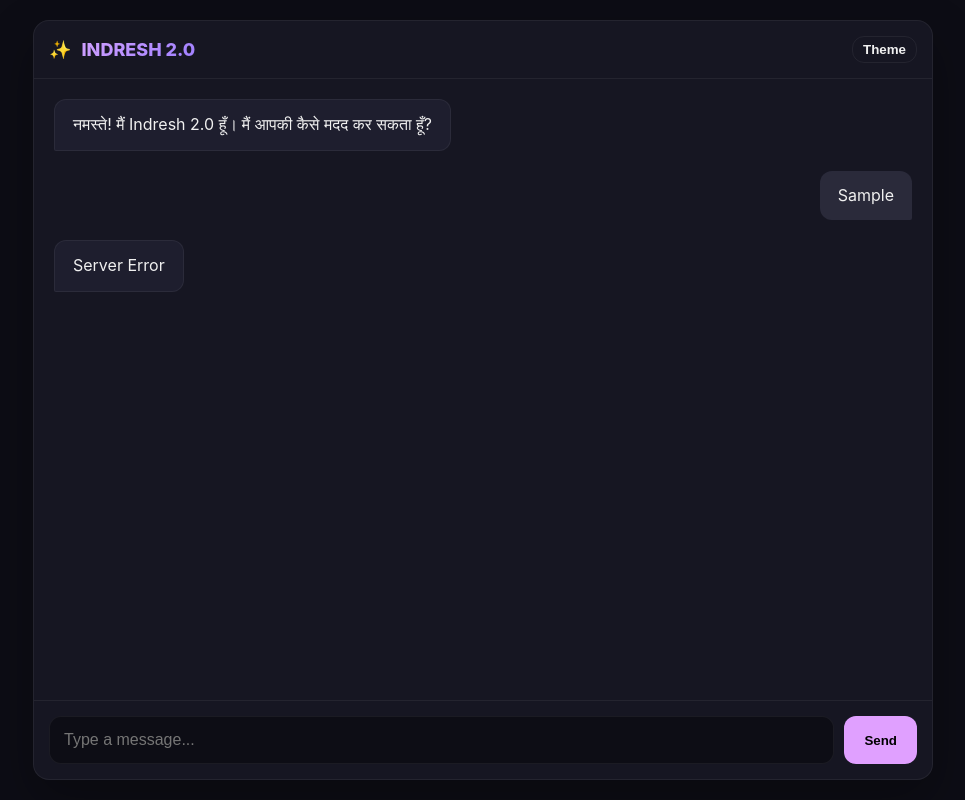
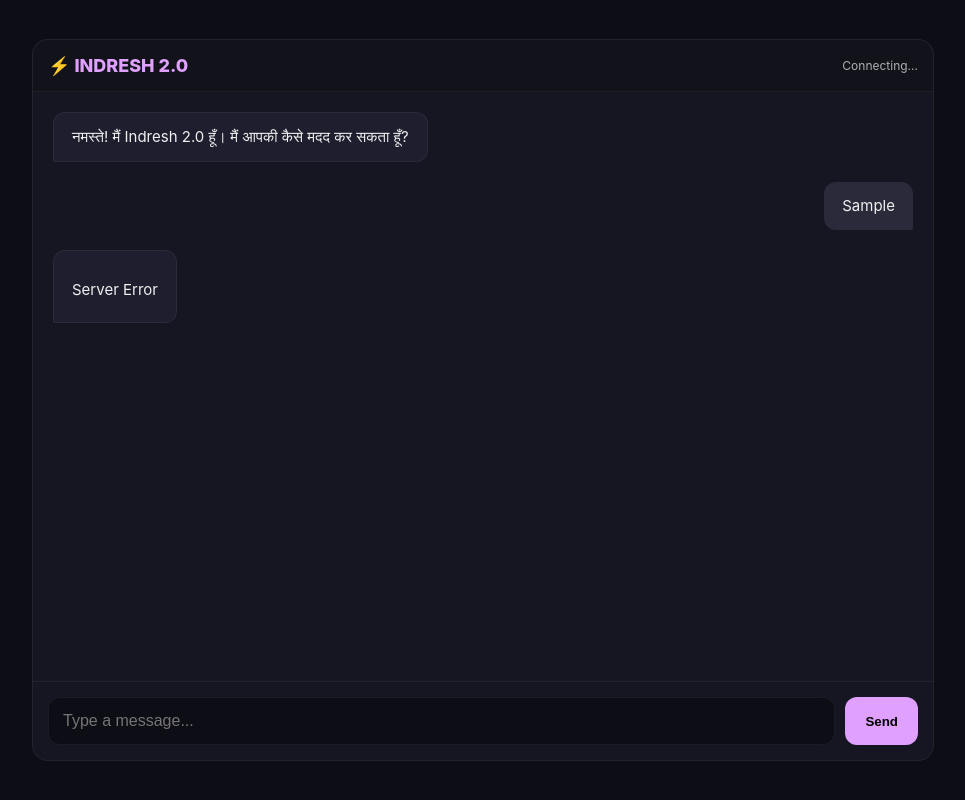
Before and after one commit to indreshdangi/chatterbot-quick, a plain HTML site: page public/index.html in a window 1280 px wide. Both pictures are taken after typing "Sample" into the empty fields and a click on the button "Send". Shown: the whole page, without its empty margins (157-1122 px from the left). Drawn offline with nearby package versions, Linux system fonts and the light colour scheme; no server answers.

Commit message:
Update index.html

```diff
--- a/public/index.html
+++ b/public/index.html
@@ -4,24 +4,20 @@
   <meta charset="utf-8" />
   <meta name="viewport" content="width=device-width,initial-scale=1" />
   <title>Indresh 2.0 — AI Assistant</title>
-  <link rel="manifest" href="/manifest.json">
-  <meta name="theme-color" content="#0ea5a4">
 
   <script src="https://cdn.jsdelivr.net/npm/marked/marked.min.js"></script>
 
   <style>
     :root{ --bg:#0d0d15; --panel:#161622; --user:#2a2a3a; --ai:#1e1e2e; --text:#f0f0f0; --accent:#e0a0ff; --border:rgba(255,255,255,0.06); }
-    .theme-light{ --bg:#f9fafc; --panel:#fff; --user:#f0f0f0; --ai:#fff; --text:#111; --accent:#6b5dfc; --border:rgba(0,0,0,0.06); }
-    *{box-sizing:border-box;margin:0;padding:0}
-    body{font-family:-apple-system, BlinkMacSystemFont, "Segoe UI", Roboto, sans-serif; background:var(--bg); color:var(--text); height:100vh; display:flex; justify-content:center; align-items:center;}
-    .card{width:100%; max-width:900px; height:95vh; background:var(--panel); border-radius:16px; display:flex; flex-direction:column; border:1px solid var(--border); overflow:hidden; box-shadow:0 20px 50px rgba(0,0,0,0.3);}
+    body{font-family:-apple-system, BlinkMacSystemFont, "Segoe UI", Roboto, sans-serif; background:var(--bg); color:var(--text); height:100vh; display:flex; justify-content:center; align-items:center; margin:0;}
+    .card{width:100%; max-width:900px; height:100vh; background:var(--panel); display:flex; flex-direction:column; overflow:hidden;}
+    @media(min-width: 600px) { .card { height: 90vh; border-radius: 16px; border: 1px solid var(--border); } }
 
-    .header{padding:15px; border-bottom:1px solid var(--border); display:flex; justify-content:space-between; align-items:center;}
-    .logo{font-weight:800; font-size:18px; display:flex; align-items:center; gap:10px;}
-    .logo span{background:linear-gradient(135deg, #d0a0ff, #a080ff); -webkit-background-clip:text; -webkit-text-fill-color:transparent;}
+    .header{padding:15px; border-bottom:1px solid var(--border); display:flex; justify-content:space-between; align-items:center; background:rgba(0,0,0,0.2);}
+    .logo{font-weight:800; font-size:18px; color:var(--accent);}
 
     .messages{flex:1; overflow-y:auto; padding:20px; display:flex; flex-direction:column; gap:20px;}
-    .msg{max-width:85%; line-height:1.6;}
+    .msg{max-width:85%; line-height:1.6; font-size: 15px;}
     .msg.user{align-self:flex-end;}
     .msg.ai{align-self:flex-start;}
 
@@ -29,26 +25,25 @@
     .msg.user .bubble{background:var(--user); color:var(--text); border-bottom-right-radius:2px;}
     .msg.ai .bubble{background:var(--ai); border:1px solid var(--border); border-bottom-left-radius:2px;}
 
-    /* Formatting styles inside messages */
-    .bubble p { margin-bottom: 10px; }
-    .bubble p:last-child { margin-bottom: 0; }
-    .bubble strong { font-weight: 700; color: var(--accent); }
+    /* --- SUNDAR FORMATTING STYLES --- */
+    .bubble h1, .bubble h2, .bubble h3 { font-weight: 700; color: var(--accent); margin-top: 10px; margin-bottom: 5px; font-size: 1.1em; }
+    .bubble strong { color: #fff; font-weight: 700; }
+    .bubble p { margin-bottom: 8px; }
     .bubble ul, .bubble ol { margin-left: 20px; margin-bottom: 10px; }
-    .bubble code { background: rgba(125,125,125,0.1); padding: 2px 5px; border-radius: 4px; font-family: monospace; }
-    .bubble pre { background: #111; padding: 10px; border-radius: 8px; overflow-x: auto; margin-bottom: 10px; }
+    .bubble li { margin-bottom: 4px; }
+    .bubble code { background: rgba(255,255,255,0.1); padding: 2px 5px; border-radius: 4px; font-family: monospace; font-size: 0.9em; }
+    .bubble pre { background: #000; padding: 10px; border-radius: 8px; overflow-x: auto; margin-top: 5px; }
 
-    .footer{padding:15px; border-top:1px solid var(--border); display:flex; gap:10px;}
+    .footer{padding:15px; border-top:1px solid var(--border); display:flex; gap:10px; background:var(--panel);}
     input{flex:1; padding:14px; border-radius:12px; border:1px solid var(--border); background:var(--bg); color:var(--text); outline:none; font-size:16px;}
     button{padding:10px 20px; border-radius:12px; border:none; background:var(--accent); color:#000; font-weight:bold; cursor:pointer;}
-
-    @media (max-width:600px){ .card{height:100vh; border-radius:0;} }
   </style>
 </head>
 <body>
   <div class="card">
     <div class="header">
-      <div class="logo">✨ <span>INDRESH 2.0</span></div>
-      <button onclick="document.body.classList.toggle('theme-light')" style="background:transparent; color:var(--text); border:1px solid var(--border); padding:5px 10px;">Theme</button>
+      <div class="logo">⚡ INDRESH 2.0</div>
+      <div style="font-size:12px; opacity:0.7;" id="model-display">Connecting...</div>
     </div>
 
     <div class="messages" id="messages">
@@ -65,21 +60,25 @@
   const msgs = document.getElementById('messages');
   const inp = document.getElementById('input');
   const btn = document.getElementById('sendBtn');
+  const modelDisp = document.getElementById('model-display');
 
-  // Unique ID for chat
+  // Setup Marked options (Line breaks enable)
+  marked.use({ breaks: true });
+
   const convId = localStorage.getItem('convId') || Date.now().toString();
   localStorage.setItem('convId', convId);
 
-  function addMsg(role, text) {
+  function addMsg(role, text, via) {
     const div = document.createElement('div');
     div.className = 'msg ' + role;
 
     const bubble = document.createElement('div');
     bubble.className = 'bubble';
 
-    // MAGIC LINE: Converts Markdown (**bold**) to HTML
+    // YEH LINE JADU KAREGI (Format Text)
     if(role === 'ai') {
         bubble.innerHTML = marked.parse(text);
+        if(via) modelDisp.textContent = "Powered by " + via;
     } else {
         bubble.textContent = text;
     }
@@ -96,7 +95,6 @@
     addMsg('user', txt);
     inp.value = '';
 
-    // Loading indicator
     const loadDiv = document.createElement('div');
     loadDiv.className = 'msg ai';
     loadDiv.innerHTML = '<div class="bubble">Typing...</div>';
@@ -107,14 +105,14 @@
       const res = await fetch('/api/chat', {
         method: 'POST',
         headers: {'Content-Type': 'application/json'},
-        body: JSON.stringify({ message: txt, conversation_id: convId, model: "gemini" }) // Auto-detect handle karega
+        body: JSON.stringify({ message: txt, conversation_id: convId, model: "gemini" })
       });
 
       const data = await res.json();
-      loadDiv.remove(); // Remove loading
+      loadDiv.remove();
 
       if(data.output && data.output.content) {
-        addMsg('ai', data.output.content);
+        addMsg('ai', data.output.content, data.output.via);
       } else {
         addMsg('ai', "Error: No response");
       }
```
